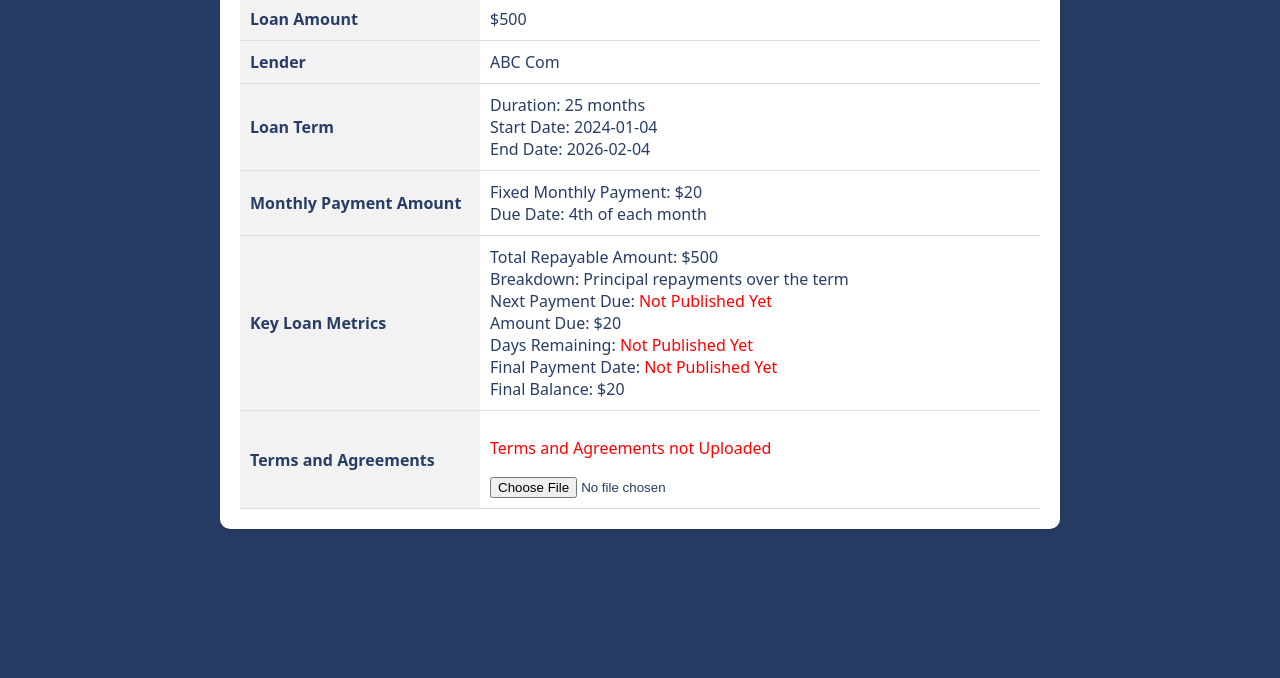
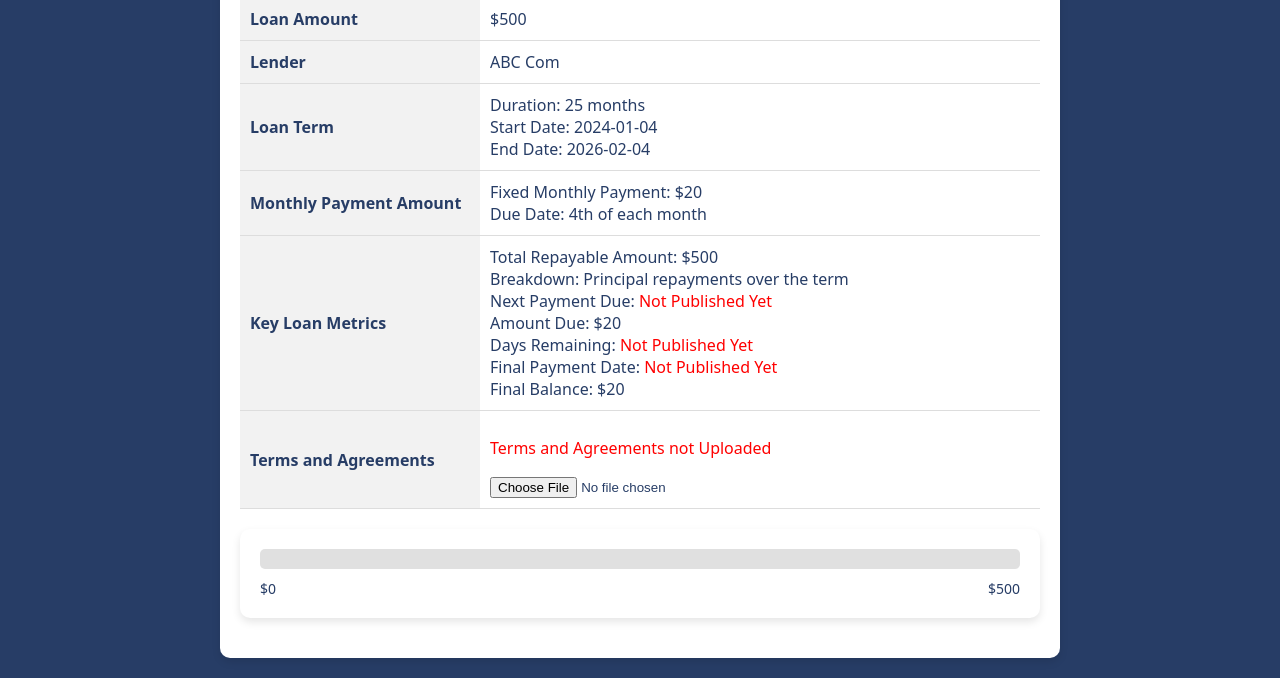
Before and after one commit to elvernkeefe/elvernkeefe.github.io, a plain HTML site: page details5.html in a window 1280 px wide. Shown: the part 221-899 px from the top of the page. Before the commit the page ends 800 px from the top, so only its background shows below. Drawn offline with Linux system fonts and the light colour scheme.

Commit message:
Update details5.html

```diff
--- a/details5.html
+++ b/details5.html
@@ -59,6 +59,16 @@
                 </td>
             </tr>
         </table>
+
+        <div class="progress-bar-container">
+            <div class="progress-bar">
+                <div class="progress" style="width: 0%;"></div>
+            </div>
+            <div class="progress-details">
+                <p>$0</p>
+                <p>$500</p>
+            </div>
+        </div>
     </div>
 </body>
 </html>
```
